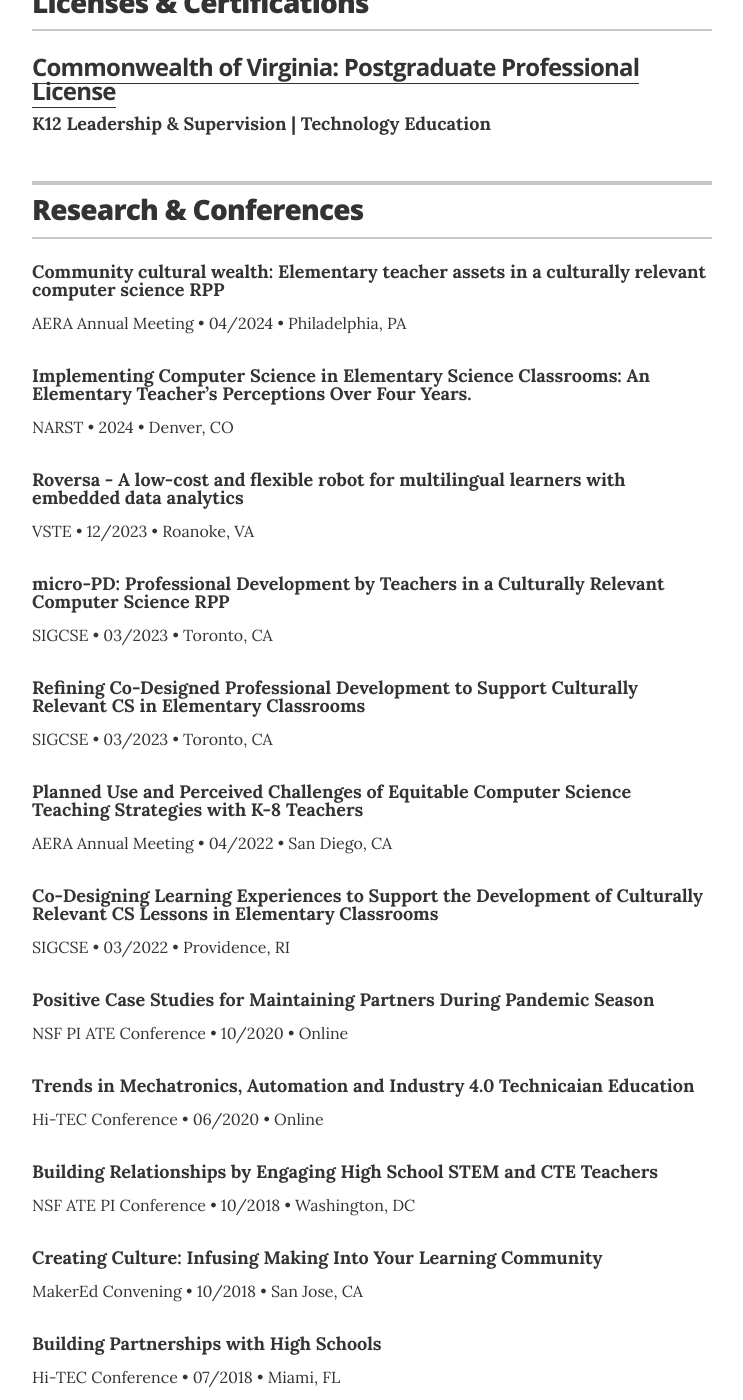
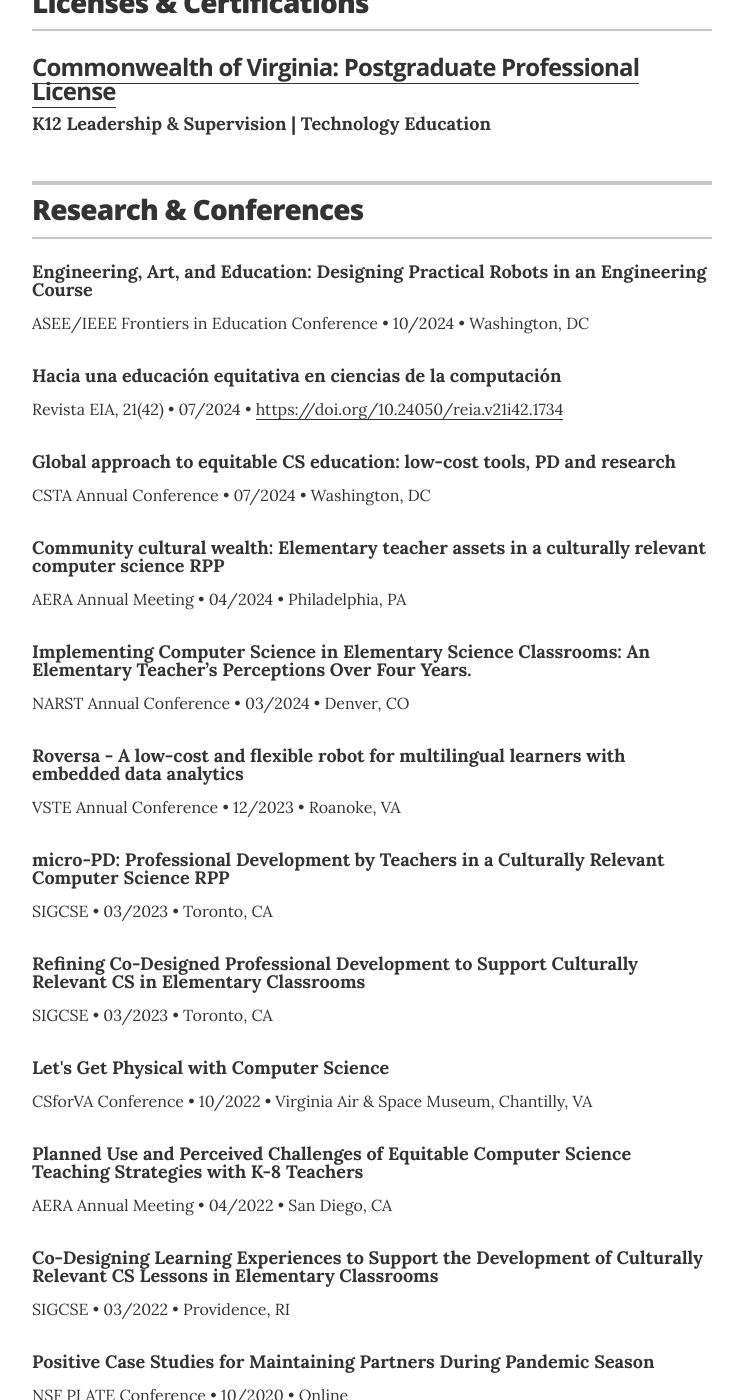
Before and after one commit to eabredder/eabredder.github.io, a Jekyll site: the page built from index.html, in a window 1280 px wide and 1400 px high, scrolled down 4326 px. Shown: the whole window, without its empty margins (268-1011 px from the left). Built offline with Jekyll 4.4.1, drawn with Linux system fonts in a browser that asks for light colours.

Commit message:
Update resume.html

```diff
--- a/_layouts/resume.html
+++ b/_layouts/resume.html
@@ -287,18 +287,33 @@
         </header>
 
         <div class="resume-item">
+          <h4 class="resume-item-details" itemprop="award">Engineering, Art, and Education: Designing Practical Robots in an Engineering Course</h4>
+          <p class="resume-item-copy">ASEE/IEEE Frontiers in Education Conference &bull; 10/2024 &bull; Washington, DC</p>
+        </div>
+
+        <div class="resume-item">
+          <h4 class="resume-item-details" itemprop="award">Hacia una educación equitativa en ciencias de la computación</h4>
+          <p class="resume-item-copy">Revista EIA, 21(42) &bull; 07/2024 &bull; <a href="https://doi.org/10.24050/reia.v21i42.1734" target="_blank">https://doi.org/10.24050/reia.v21i42.1734</a></p>
+        </div>
+
+        <div class="resume-item">
+          <h4 class="resume-item-details" itemprop="award">Global approach to equitable CS education: low-cost tools, PD and research</h4>
+          <p class="resume-item-copy">CSTA Annual Conference &bull; 07/2024 &bull; Washington, DC</p>
+        </div>
+
+        <div class="resume-item">
           <h4 class="resume-item-details" itemprop="award">Community cultural wealth: Elementary teacher assets in a culturally relevant computer science RPP</h4>
           <p class="resume-item-copy">AERA Annual Meeting &bull; 04/2024 &bull; Philadelphia, PA</p>
         </div>
 
         <div class="resume-item">
           <h4 class="resume-item-details" itemprop="award">Implementing Computer Science in Elementary Science Classrooms: An Elementary Teacher’s Perceptions Over Four Years.</h4>
-          <p class="resume-item-copy">NARST &bull; 2024 &bull; Denver, CO</p>
+          <p class="resume-item-copy">NARST Annual Conference &bull; 03/2024 &bull; Denver, CO</p>
         </div>
 
         <div class="resume-item">
           <h4 class="resume-item-details" itemprop="award">Roversa - A low-cost and flexible robot for multilingual learners with embedded data analytics</h4>
-          <p class="resume-item-copy">VSTE &bull; 12/2023 &bull; Roanoke, VA</p>
+          <p class="resume-item-copy">VSTE Annual Conference &bull; 12/2023 &bull; Roanoke, VA</p>
         </div>
 <!--
         <div class="resume-item">
@@ -314,6 +329,11 @@
         <div class="resume-item">
           <h4 class="resume-item-details" itemprop="award">Refining Co-Designed Professional Development to Support Culturally Relevant CS in Elementary Classrooms</h4>
           <p class="resume-item-copy">SIGCSE &bull; 03/2023 &bull; Toronto, CA</p>
+        </div>
+
+        <div class="resume-item">
+          <h4 class="resume-item-details" itemprop="award">Let's Get Physical with Computer Science</h4>
+          <p class="resume-item-copy">CSforVA Conference &bull; 10/2022 &bull; Virginia Air &amp; Space Museum, Chantilly, VA</p>
         </div>
 
         <div class="resume-item">
```
